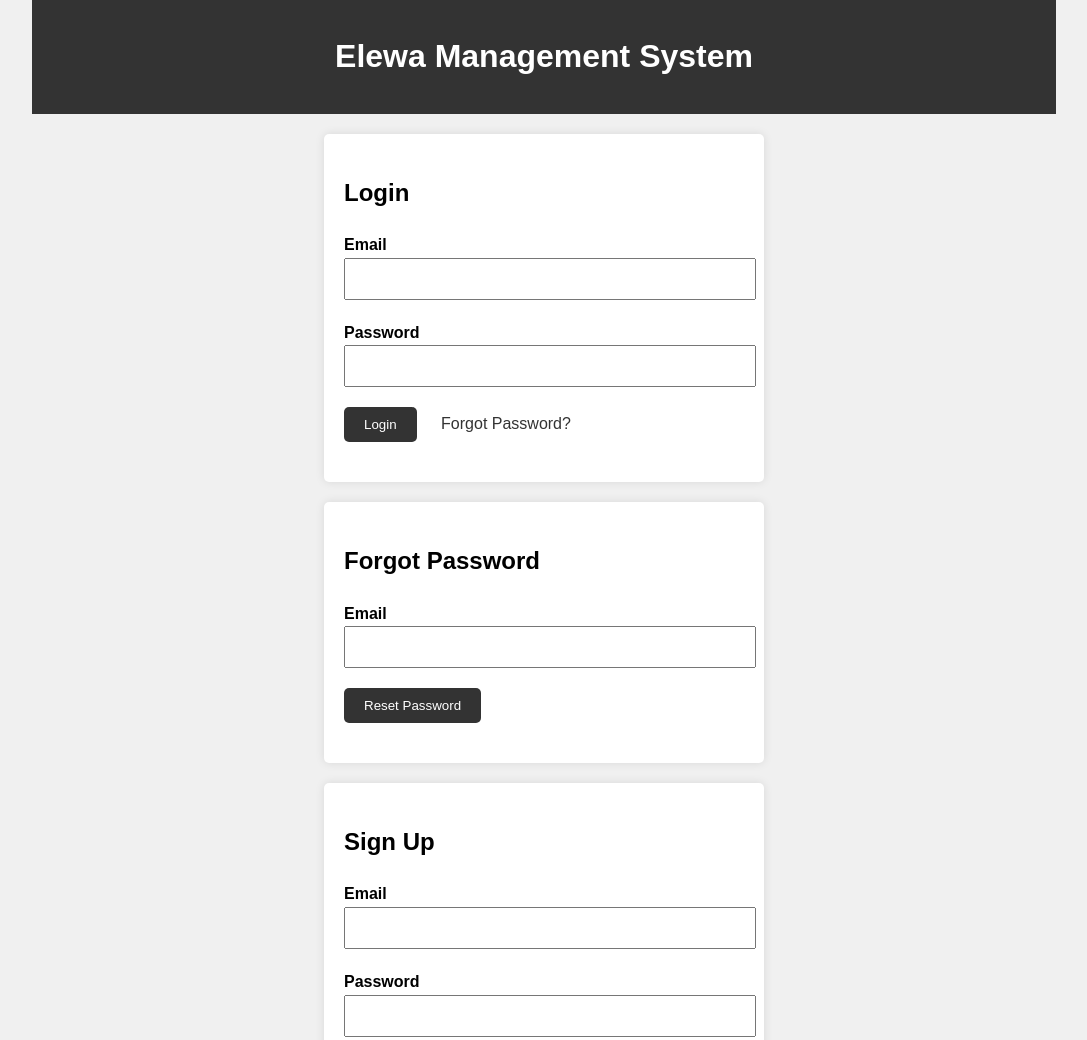
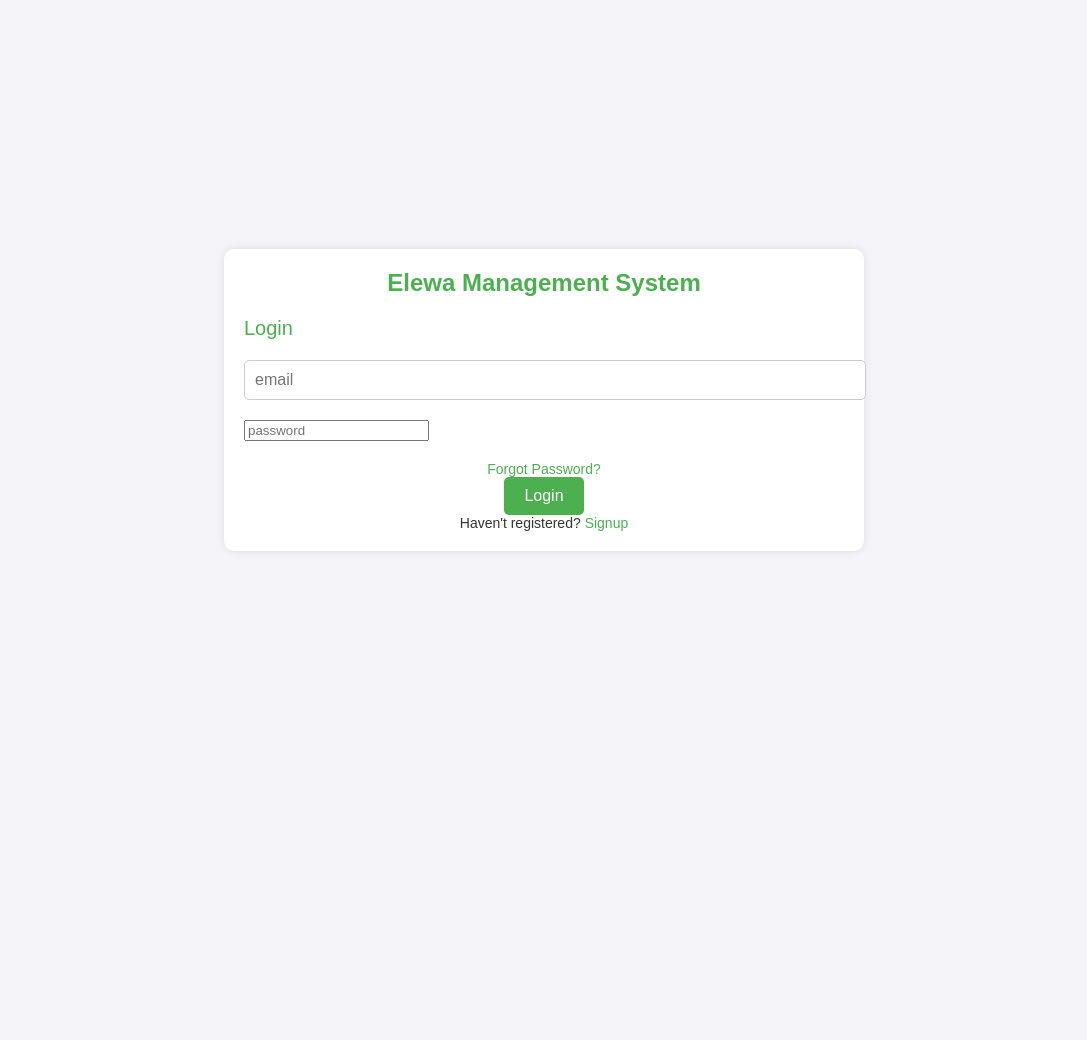
Before and after one commit to joelmuturi/Elewa-Management-System, a website: page public/index.html in a window 1280 px wide. Shown: the top 1040 px of the page, without its empty margins (96-1183 px from the left). After the commit the page ends 800 px from the top, so only its background shows below. Drawn offline with Linux system fonts and the light colour scheme.

Commit message:
Modified Changes

```diff
--- a/css/styles.css
+++ b/css/styles.css
@@ -1,91 +1,140 @@
-/* styles.css */
-
-/* General styles */
+/* General Styles */
 body {
   font-family: Arial, sans-serif;
-    line-height: 1.6;
-    background-color: #f0f0f0;
+  background-color: #f4f4f9;
   margin: 0;
   padding: 0;
+  display: flex;
+  justify-content: center;
+  align-items: center;
+  height: 100vh;
+  color: #333;
 }
 
 .container {
-    width: 80%;
-    margin: auto;
-    overflow: hidden;
+  width: 100%;
+  max-width: 600px;
+  background-color: #fff;
+  padding: 20px;
+  border-radius: 10px;
+  box-shadow: 0 0 10px rgba(0, 0, 0, 0.1);
 }
 
 .header {
-    background: #333;
-    color: #fff;
   text-align: center;
-    padding: 10px;
-  }
-
-  /* Form container */
-  .form-container {
-    max-width: 400px;
-    margin: 20px auto;
-    padding: 20px;
-    background: #fff;
-    border-radius: 5px;
-    box-shadow: 0 0 10px rgba(0, 0, 0, 0.1);
-  }
-
-  /* Form group */
-  .form-group {
   margin-bottom: 20px;
 }
 
-  .form-group label {
-    display: block;
-    font-weight: bold;
+.header h1 {
+  margin: 0;
+  font-size: 24px;
+  color: #4CAF50;
 }
 
-  .form-group input[type="email"],
-  .form-group input[type="password"] {
-    width: calc(100% - 12px);
-    padding: 10px;
-    font-size: 1rem;
+/* Form Styles */
+.forms {
+  display: flex;
+  flex-direction: column;
 }
 
-  .form-group button {
-    display: inline-block;
-    background: #333;
-    color: #fff;
-    border: none;
-    padding: 10px 20px;
-    cursor: pointer;
-    text-decoration: none;
-    border-radius: 5px;
-    margin-right: 10px;
+.form {
+  display: none;
 }
 
-  .form-group a {
-    display: inline-block;
-    color: #333;
-    text-decoration: none;
-    margin-left: 10px;
+.form.active {
+  display: block;
 }
 
-  .form-group button:hover,
-  .form-group a:hover {
-    background: #555;
+.form-content {
+  display: flex;
+  flex-direction: column;
 }
 
-  /* Error/Success messages */
+header {
+  font-size: 20px;
+  margin-bottom: 20px;
+  color: #4CAF50;
+}
+
+.input-field {
+  position: relative;
+  margin-bottom: 20px;
+}
+
+.input-field .input {
+  width: 100%;
+  padding: 10px;
+  border: 1px solid #ccc;
+  border-radius: 5px;
+  font-size: 16px;
+}
+
+.eye-icon {
+  position: absolute;
+  top: 50%;
+  right: 10px;
+  transform: translateY(-50%);
+  cursor: pointer;
+}
+
+.forgot-pass {
+  text-align: right;
+  font-size: 14px;
+  color: #4CAF50;
+  text-decoration: none;
+  margin-bottom: 20px;
+}
+
+.button-field {
+  text-align: center;
+}
+
+button {
+  padding: 10px 20px;
+  background-color: #4CAF50;
+  color: white;
+  border: none;
+  border-radius: 5px;
+  font-size: 16px;
+  cursor: pointer;
+}
+
+button:hover {
+  background-color: #45a049;
+}
+
+.form-link {
+  text-align: center;
+  font-size: 14px;
+}
+
+.form-link a {
+  color: #4CAF50;
+  text-decoration: none;
+}
+
 .message {
-    max-width: 400px;
-    margin: 20px auto;
   padding: 10px;
+  margin-top: 20px;
   border-radius: 5px;
   text-align: center;
 }
 
-  .message p {
-    margin: 0;
+#successMessage {
+  background-color: #dff0d8;
+  color: #3c763d;
 }
 
-  .message.hidden {
+#errorMessage {
+  background-color: #f2dede;
+  color: #a94442;
+}
+
+.hidden {
   display: none;
 }
+
+/* Ensure the login form is displayed initially */
+#main {
+  display: block;
+}
--- a/js/app.js
+++ b/js/app.js
@@ -14,7 +14,7 @@ document.getElementById('loginFormElement').addEventListener('submit', function(
       const user = userCredential.user;
       showMessage('successMessage', 'Welcome Elewa!');
       setTimeout(() => {
-        window.location.href = '/dashboard.html'; // Redirect to dashboard after login
+        window.location.href = 'dashboard.html'; // Redirect to dashboard after login
       }, 2000); // Redirect to dashboard after 2 seconds
     })
     .catch((error) => {
@@ -71,3 +71,23 @@ function showMessage(elementId, message) {
     element.classList.add('hidden');
   }, 5000); // Hide message after 5 seconds
 }
+const forms = document.querySelector(".forms"),
+pwShowHide = document.querySelectorAll(".eye-icon")
+// links = document.querySelectorAll(".link");
+
+pwShowHide.forEach(eyeIcon => {
+eyeIcon.addEventListener("click", () => {
+  let pwFields = eyeIcon.parentElement.parentElement.querySelectorAll(".password");
+
+  pwFields.forEach(password => {
+      if(password.type === "password"){
+          password.type = "text";
+          eyeIcon.classList.replace("fa-eye-slash", "fa-eye");
+          return;
+      }
+      password.type = "password";
+      eyeIcon.classList.replace("fa-eye", "fa-eye-slash");
+  })
+
+})
+})
--- a/js/emailservice.js
+++ b/js/emailservice.js
@@ -14,7 +14,7 @@ const transporter = nodemailer.createTransport({
 const sendEmail = async (to, subject, text) => {
   try {
     const mailOptions = {
-      from: 'your_email@gmail.com', // Sender address
+      from: 'joelkaranja562@gmail.com', // Sender address
       to: to, // List of recipients
       subject: subject, // Subject line
       text: text // Plain text body
--- a/public/index.html
+++ b/public/index.html
@@ -5,10 +5,10 @@
   <meta name="viewport" content="width=device-width, initial-scale=1.0">
   <title>Elewa Management System</title>
   <link rel="stylesheet" href="../css/styles.css">
-  <script src="https://www.gstatic.com/firebasejs/9.0.2/firebase-app.js"></script>
-  <script src="https://www.gstatic.com/firebasejs/9.0.2/firebase-auth.js"></script>
+  <script src="https://www.gstatic.com/firebasejs/10.12.2/firebase-app.js"></script>
+  <script src="https://www.gstatic.com/firebasejs/10.12.2/firebase-auth.js"></script>
   <script>
-   // Your web app's Firebase configuration
+   // web app's Firebase configuration
   const firebaseConfig = {
     apiKey: "AIzaSyAoFaQVL7Ze2sBb6zxfHa_vP6ceThDVPyM",
     authDomain: "elewa-ms.firebaseapp.com",
@@ -32,59 +32,61 @@
     </div>
 
     <!-- Login Form -->
-    <div id="loginForm" class="form-container">
-      <h2>Login</h2>
-      <form id="loginFormElement">
-        <div class="form-group">
-          <label for="loginEmail">Email</label>
-          <input type="email" id="loginEmail" name="loginEmail" required>
+   <section class="contaier forms">
+    <div class="form signin" id="main">
+      <div class="form-content">
+        <header>Login</header>
+        <form action="#">
+          <div class="field input-field">
+            <input id="email" type="email" placeholder="email" class="input" required>
+          </div>
+          <div class="field input-field">
+            <input id="password" type="password" placeholder="password" class="password" required>
+            <i class='fa fa-eye-slash eye-icon'></i>
+          </div>
+          <div class="form-link">
+            <a href="#" class="forgot-pass">Forgot Password?</a>
+          </div>
+          <div class="field button-field">
+            <button id="submit">Login</button>
+          </div>
+        </form>
+        <div class="form-link">
+          <span>Haven't registered? <a id="signup" class="link signup-link">Signup</a></span>
         </div>
-        <div class="form-group">
-          <label for="loginPassword">Password</label>
-          <input type="password" id="loginPassword" name="loginPassword" required>
+      </div>
+    </div>
+    <!-- Sign-up Form -->
+    <div class="form signup" id="create-acct">
+      <div class="form-content">
+        <header>Signup</header>
+        <form action="#">
+          <div class="field input-field">
+            <input id="email-signup" type="email" placeholder="Email" class="input" required>
+          </div>
+          <div class="field input-field">
+            <input id="confirm-email-signup" type="email" placeholder="Confirm Email" class="input" required>
+          </div>
+          <div class="field input-field">
+            <input id="password-signup" type="password" placeholder="Create password" class="password" required>
+          </div>
+          <div class="field input-field">
+            <input id="confirm-password-signup" type="password" placeholder="Confirm password" class="password" required>
+            <i class="bx bx-hide eye-icon"></i>
+          </div>
+          <div class="field button-field">
+            <button id="create-acct-btn">Signup</button>
+          </div>
+        </form>
+        <div class="form-link">
+          <span>Already have an account? <a href="#" id="return-btn" class="link login-link">Login</a></span>
         </div>
-        <div class="form-group">
-          <button type="submit" class="btn">Login</button>
-          <a href="#" onclick="forgotPassword()">Forgot Password?</a>
-        </div>
-      </form>
+      </div>
     </div>
 
-    <!-- Forgot Password Form (Initially hidden) -->
-    <div id="forgotPasswordForm" class="form-container hidden">
-      <h2>Forgot Password</h2>
-      <form id="forgotPasswordFormElement">
-        <div class="form-group">
-          <label for="forgotPasswordEmail">Email</label>
-          <input type="email" id="forgotPasswordEmail" name="forgotPasswordEmail" required>
-        </div>
-        <div class="form-group">
-          <button type="submit" class="btn">Reset Password</button>
-        </div>
-      </form>
-    </div>
+   </section>
 
-    <!-- Sign-up Form -->
-    <div id="signupForm" class="form-container">
-      <h2>Sign Up</h2>
-      <form id="signupFormElement">
-        <div class="form-group">
-          <label for="signupEmail">Email</label>
-          <input type="email" id="signupEmail" name="signupEmail" required>
-        </div>
-        <div class="form-group">
-          <label for="signupPassword">Password</label>
-          <input type="password" id="signupPassword" name="signupPassword" required>
-        </div>
-        <div class="form-group">
-          <label for="confirmPassword">Confirm Password</label>
-          <input type="password" id="confirmPassword" name="confirmPassword" required>
-        </div>
-        <div class="form-group">
-          <button type="submit" class="btn">Sign Up</button>
-        </div>
-      </form>
-    </div>
+
 
     <!-- Error/Success Messages -->
     <div id="errorMessage" class="message hidden">
```
Also changed, not shown: dashboard.html (+13 -1 lines), js/dashboard.js (+26 -16 lines), js/firebase-config.js (+18 -11 lines), package.json (+8 -2 lines), 2 other files. Lines whose indentation alone changed are shown as unchanged.
